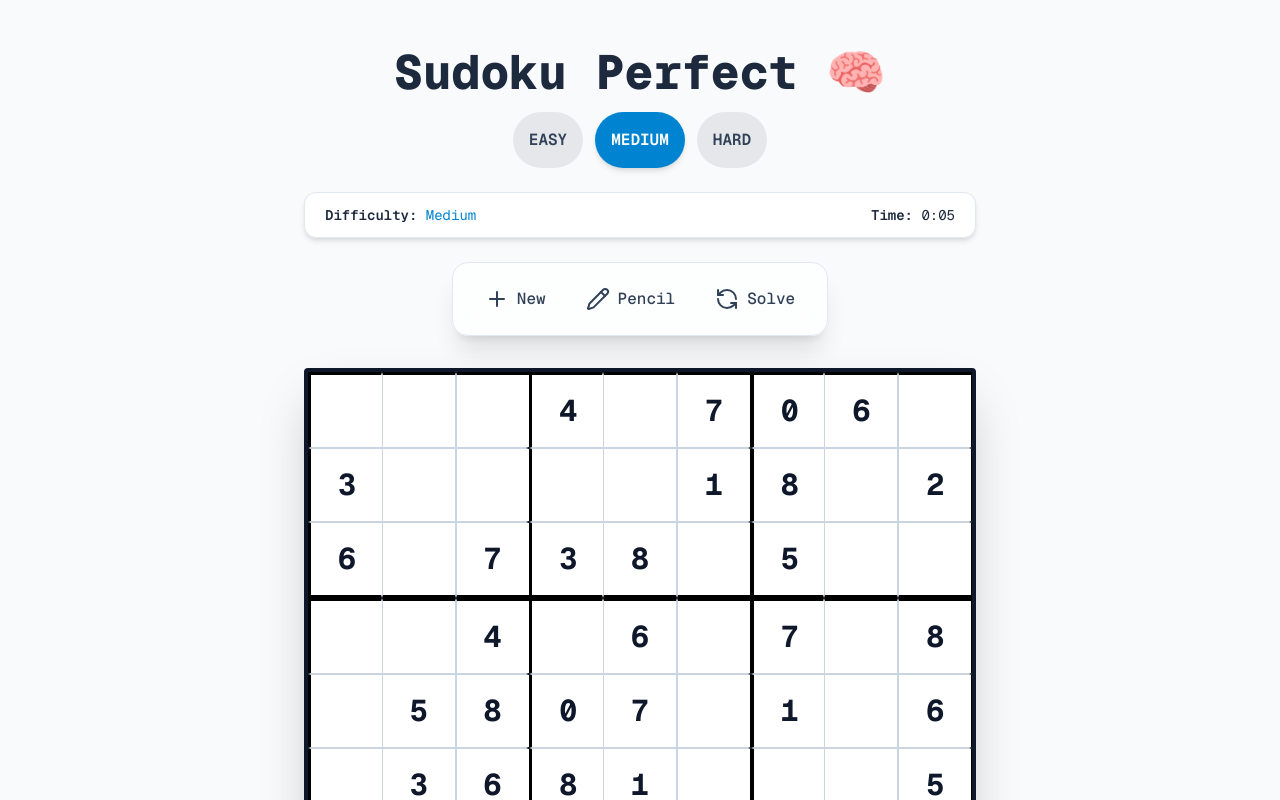
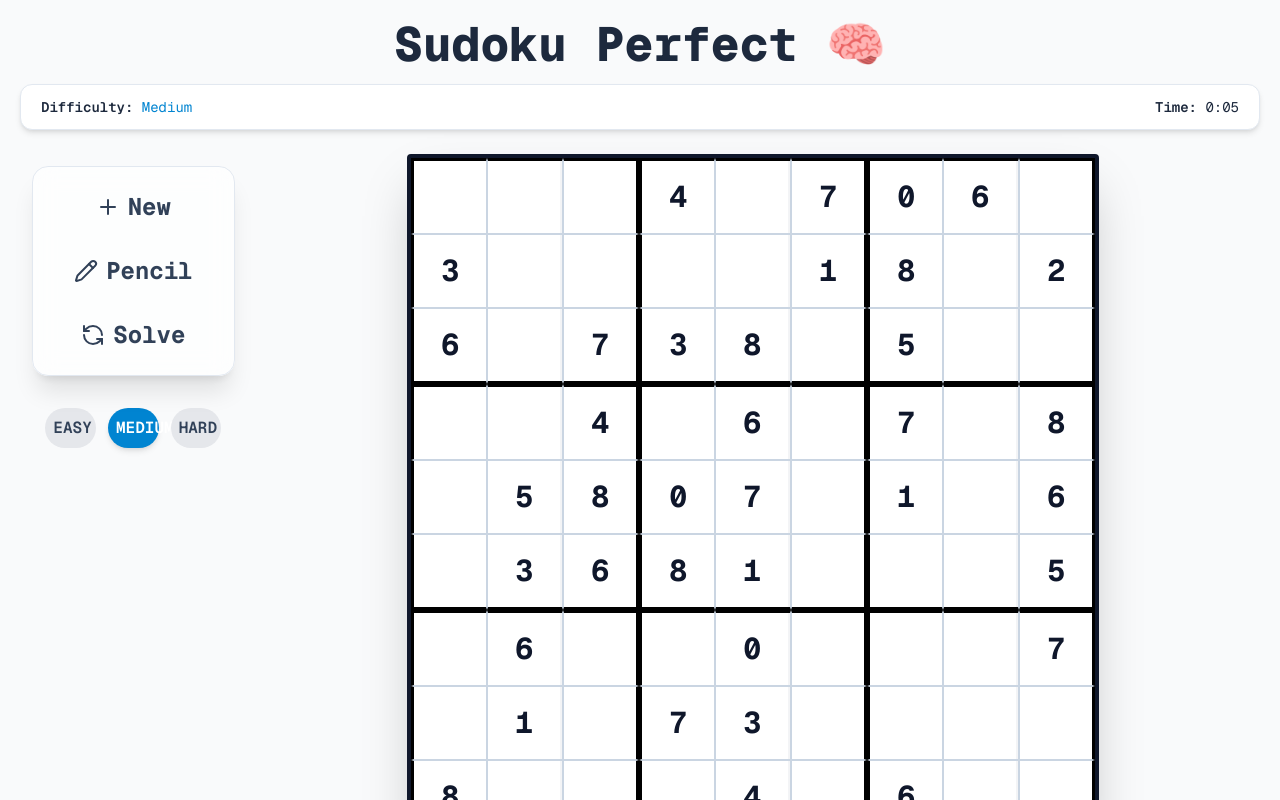
Before and after one commit to Clark-Castro/Sudoku-Perfect, a Next.js app: page / in a window 1280 px wide. Shown: the top 800 px of the page. Built offline with nearby package versions, Linux system fonts and the light colour scheme.

Commit message:
style refactors and assistance utils completed.

```diff
--- a/src/app/page.tsx
+++ b/src/app/page.tsx
@@ -13,12 +13,14 @@ import { cn } from "@/utils/cssUtils";
 const diffOptions: Diff[] = ["easy", "medium", "hard"];
 
 const pageContainer = cva(
-  "flex min-h-screen w-full flex-col items-center bg-gray-50 p-4 sm:p-8 md:p-12"
+  "flex min-h-screen w-full flex-col items-center bg-gray-50 p-4 sm:p-8 md:p-5"
 );
 
 const titleClasses = cva("mb-4 text-4xl font-extrabold text-slate-800 sm:text-5xl");
 
-const difficultyButton = cva("rounded-full p-4 text-md font-semibold uppercase transition-colors", {
+const difficultyButton = cva(
+  "rounded-full w-1/4 p-2 text-md font-semibold uppercase transition-colors",
+  {
     variants: {
       active: {
         true: "bg-sky-600 text-white shadow-md",
@@ -28,9 +30,10 @@ const difficultyButton = cva("rounded-full p-4 text-md font-semibold uppercase t
     defaultVariants: {
       active: false,
     },
-});
+  }
+);
 
-const diffButtonContainer = cva("mb-6 flex flex-wrap justify-center gap-3");
+const diffButtonContainer = cva("flex flex-wrap justify-center gap-3");
 
 export default function Page() {
   const [difficulty, setDifficulty] = useState<Diff>("medium");
@@ -117,6 +120,25 @@ export default function Page() {
     <div className={cn(pageContainer())}>
       <h1 className={cn(titleClasses())}>Sudoku Perfect 🧠</h1>
 
+      <div className="flex w-full flex-col items-center">
+        <div className="mb-6 w-full">
+          <StatusBar
+            difficulty={difficulty.charAt(0).toUpperCase() + difficulty.slice(1)}
+            elapsedMs={elapsedMs}
+            running={running}
+          />
+        </div>
+
+        <div className="flex h-full w-full items-start justify-center">
+          <div className="m-3 flex w-1/6 flex-col">
+            <div className="mb-8">
+              <Toolbar
+                onNew={() => doGenerate(difficulty)}
+                onSolve={doSolve}
+                onTogglePencil={() => setPencilMode((p) => !p)}
+                pencilMode={pencilMode}
+              />
+            </div>
             <div className={cn(diffButtonContainer())}>
               {diffOptions.map((d) => (
                 <button
@@ -128,26 +150,10 @@ export default function Page() {
                 </button>
               ))}
             </div>
-
-      <div className="flex w-full max-w-lg flex-col items-center lg:max-w-xl xl:max-w-2xl">
-        <div className="mb-6 w-full">
-          <StatusBar
-            difficulty={difficulty.charAt(0).toUpperCase() + difficulty.slice(1)}
-            elapsedMs={elapsedMs}
-            running={running}
-          />
           </div>
-
-        <div className="mb-8">
-          <Toolbar
-            onNew={() => doGenerate(difficulty)}
-            onSolve={doSolve}
-            onTogglePencil={() => setPencilMode((p) => !p)}
-          />
+          <div className="flex w-5/6 items-center justify-center">
+            <GridView grid={sudoku.grid} selected={selected} onSelect={setSelected} />
           </div>
-
-        <div className="mt-0">
-          <GridView grid={sudoku.grid} selected={selected} onSelect={setSelected} />
         </div>
       </div>
     </div>
--- a/src/components/GridView.tsx
+++ b/src/components/GridView.tsx
@@ -3,6 +3,7 @@
 import { cva } from "class-variance-authority";
 
 import Cell from "@/components/Cell";
+import { isValidPlacement } from "@/logic/validators";
 import { Grid, Pose } from "@/types/types";
 import { boxPose } from "@/utils/mathUtils";
 
@@ -46,7 +47,9 @@ export default function GridView({
                 r <= boxCoords.boxRowMax &&
                 c >= boxCoords.boxColMin &&
                 c <= boxCoords.boxColMax) ||
-              cell.value === grid[selected.row][selected.col].value);
+              (cell.value === grid[selected.row][selected.col].value && cell.value !== null) ||
+              !isValidPlacement(grid, r, c, grid[selected.row][selected.col].value) ||
+              cell.clues);
 
           const borderClassName = borderClasses({
             thickTop: r % 3 === 0,
--- a/src/components/ToolBar.tsx
+++ b/src/components/ToolBar.tsx
@@ -6,20 +6,16 @@ import { Plus, RefreshCcw, Pencil } from "lucide-react";
 import { cn } from "@/utils/cssUtils";
 
 const toolbarContainer = cva(
-  "flex flex-wrap justify-center gap-3 rounded-2xl border border-slate-200 bg-white/70 px-5 py-4 shadow-xl backdrop-blur-md sm:gap-4"
+  "flex flex-col flex-wrap justify-center gap-3 rounded-2xl border border-slate-200 bg-white/70 px-5 py-4 shadow-xl backdrop-blur-md sm:gap-4"
 );
 
 const toolbarButton = cva(
-  "flex items-center gap-2 rounded-md px-3 py-2 font-medium text-slate-700 hover:bg-slate-100 transition-colors duration-150",
+  "flex items-center justify-center gap-2 rounded-full py-2 font-bold text-2xl text-slate-700 hover:bg-slate-100 transition-colors duration-150",
   {
     variants: {
-      size: {
-        sm: "text-sm gap-1 px-2 py-1",
-        md: "",
+      active: {
+        true: "bg-sky-200",
       },
-    },
-    defaultVariants: {
-      size: "md",
     },
   }
 );
@@ -28,10 +24,12 @@ export default function Toolbar({
   onNew,
   onSolve,
   onTogglePencil,
+  pencilMode,
 }: {
   onNew?: () => void;
   onSolve?: () => void;
   onTogglePencil?: () => void;
+  pencilMode: boolean;
 }) {
   return (
     <div className={cn(toolbarContainer())}>
@@ -39,7 +37,7 @@ export default function Toolbar({
         <Plus />
         <p>New</p>
       </button>
-      <button className={cn(toolbarButton())} onClick={onTogglePencil}>
+      <button className={cn(toolbarButton({ active: pencilMode }))} onClick={onTogglePencil}>
         <Pencil />
         <p>Pencil</p>
       </button>
```
Lines whose indentation alone changed are shown as unchanged.
